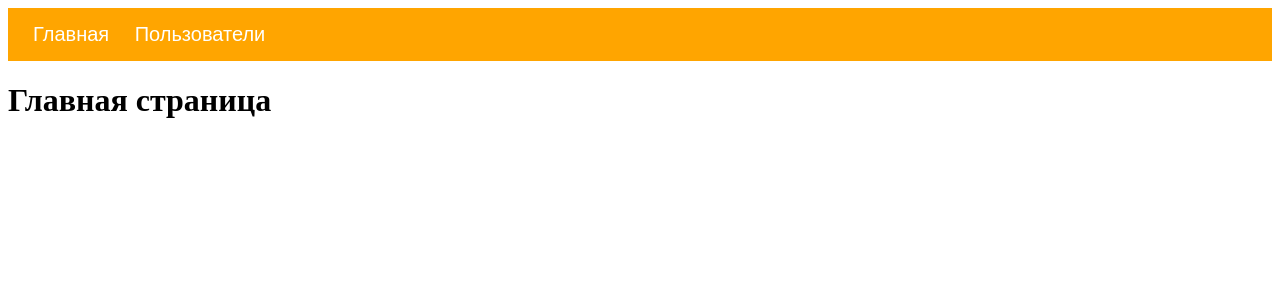
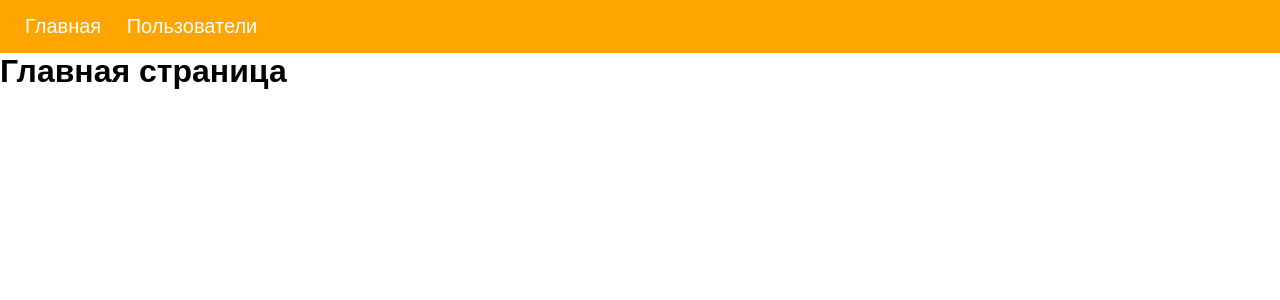
Before and after one commit to Manux21/ubi-nextjs, a Next.js app: page / in a window 1280 px wide. Shown: the top 300 px of the page. Built offline with nearby package versions, Linux system fonts and the light colour scheme.

Commit message:
connecting global styles in next.js

```diff
--- /dev/null
+++ b/pages/_app.js
@@ -0,0 +1,5 @@
+import '../styles/global.css'
+
+export default function MyApp({ Component, pageProps}) {
+  return <Component {...pageProps} />
+}
--- /dev/null
+++ b/styles/global.css
@@ -0,0 +1,6 @@
+*{
+    margin: 0;
+    padding: 0;
+    box-sizing: border-box;
+    font-family: sans-serif;
+}
```
